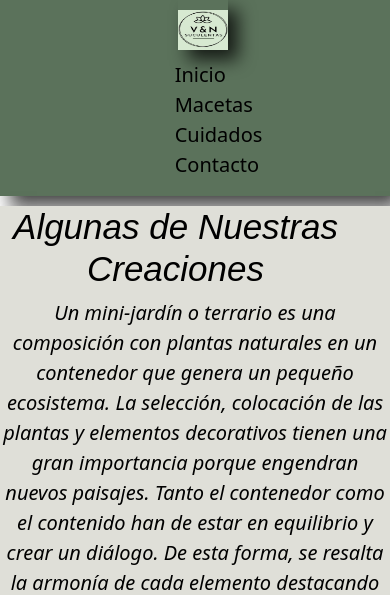
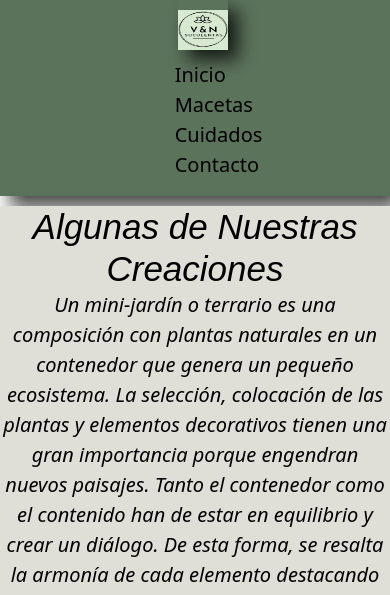
Before and after one commit to NicoMateo/suculentasvyn, a website: page pages/minijardines.html in a window 390 px wide. Shown: the top 595 px of the page. Drawn offline with nearby package versions, Linux system fonts and the light colour scheme; a web font is replaced by a local one.

Commit message:
cambio mq

```diff
--- a/css/estilos.css
+++ b/css/estilos.css
@@ -463,12 +463,14 @@
   .minijardines {
     height: auto; }
     .minijardines h2 {
-      width: 90%;
+      width: 100%;
       text-align: center;
       justify-content: center;
+      padding: 0;
+      margin: 0; }
+    .minijardines p {
+      margin: 0;
       padding: 0; }
-    .minijardines p {
-      margin: 0; }
   .grid-container-grilla-imagenes {
     grid-template-columns: 1fr 1fr;
     grid-template-rows: auto; }
```
